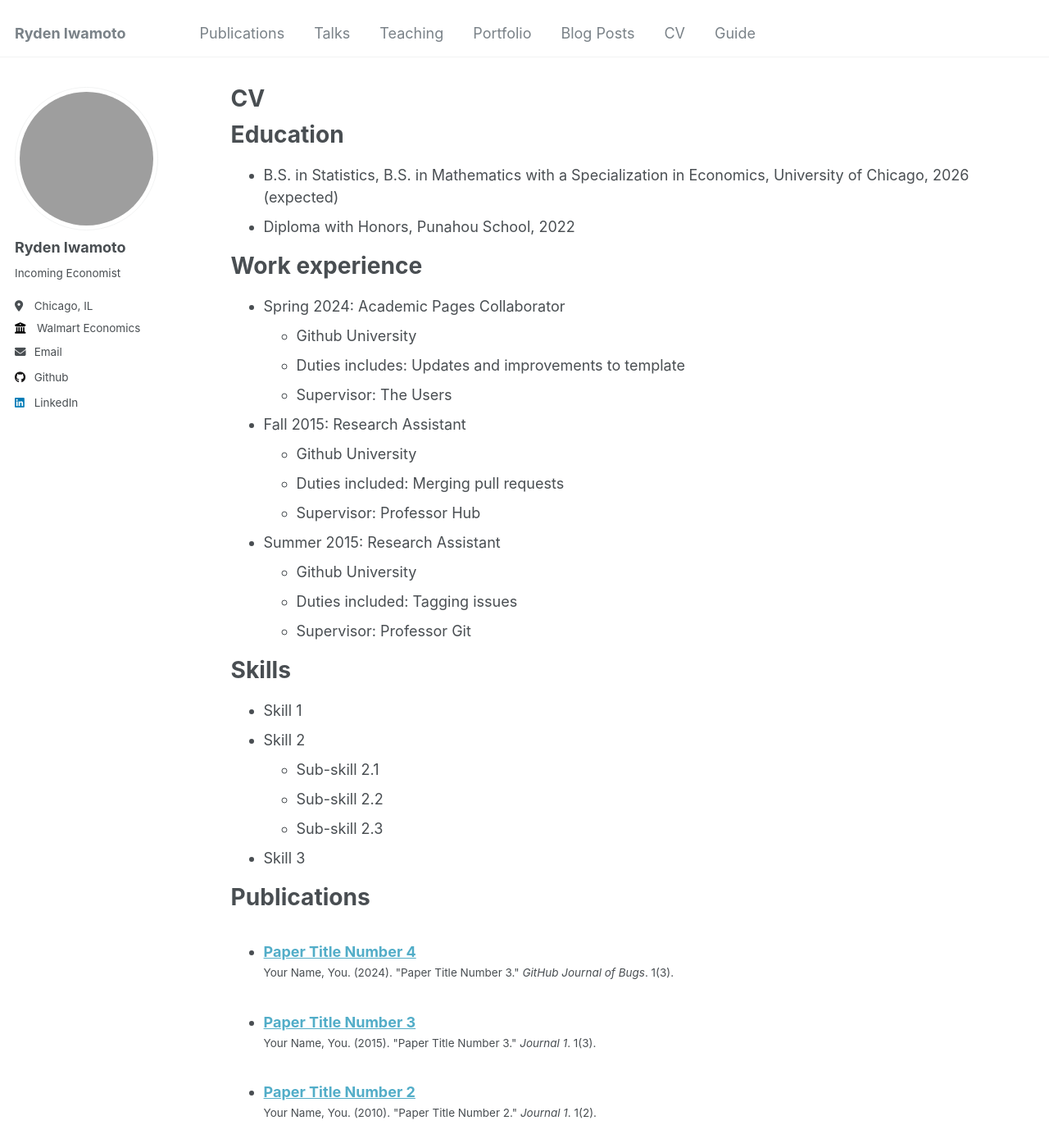
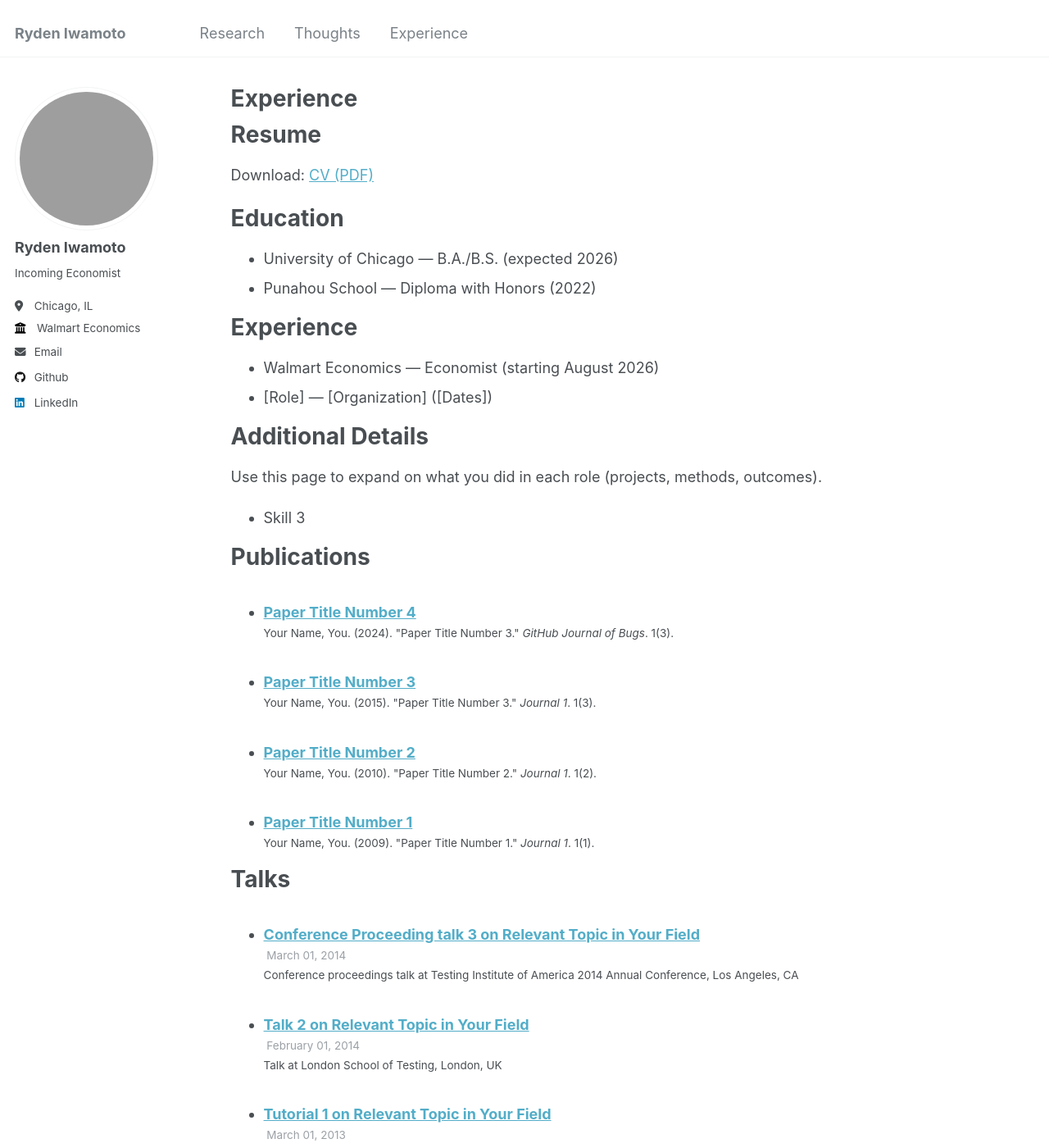
Before and after one commit to rydeniwamoto/rydeniwamoto.github.io, a Jekyll site: the page built from _pages/cv.md, in a window 1280 px wide and 1400 px high. Shown: the whole window at 82% size. Built offline with Jekyll 4.4.1, drawn with Linux system fonts in a browser that asks for light colours.

Commit message:
Simplify nav to Research/Thoughts/Experience

```diff
--- a/_data/navigation.yml
+++ b/_data/navigation.yml
@@ -5,23 +5,11 @@
 # prevent it from being included in the site.
 
 main:
-  - title: "Publications"
-    url: /publications/
+  - title: "Research"
+    url: /research/
 
-  - title: "Talks"
-    url: /talks/
+  - title: "Thoughts"
+    url: /thoughts/
 
-  - title: "Teaching"
-    url: /teaching/
-
-  - title: "Portfolio"
-    url: /portfolio/
-
-  - title: "Blog Posts"
-    url: /year-archive/
-
-  - title: "CV"
-    url: /cv/
-
-  - title: "Guide"
-    url: /markdown/
+  - title: "Experience"
+    url: /experience/
--- a/_pages/cv.md
+++ b/_pages/cv.md
@@ -1,43 +1,32 @@
 ---
 layout: archive
-title: "CV"
-permalink: /cv/
+title: "Experience"
+permalink: /experience/
 author_profile: true
 redirect_from:
+  - /cv/
   - /resume
 ---
 
 {% include base_path %}
 
+Resume
+======
+Download: [CV (PDF)](/files/cv.pdf)
+
 Education
 ======
-* B.S. in Statistics, B.S. in Mathematics with a Specialization in Economics, University of Chicago, 2026 (expected)
-* Diploma with Honors, Punahou School, 2022
+* University of Chicago — B.A./B.S. (expected 2026)
+* Punahou School — Diploma with Honors (2022)
 
-Work experience
+Experience
 ======
-* Spring 2024: Academic Pages Collaborator
-  * Github University
-  * Duties includes: Updates and improvements to template
-  * Supervisor: The Users
+* Walmart Economics — Economist (starting August 2026)
+* [Role] — [Organization] ([Dates])
 
-* Fall 2015: Research Assistant
-  * Github University
-  * Duties included: Merging pull requests
-  * Supervisor: Professor Hub
-
-* Summer 2015: Research Assistant
-  * Github University
-  * Duties included: Tagging issues
-  * Supervisor: Professor Git
-
-Skills
+Additional Details
 ======
-* Skill 1
-* Skill 2
-  * Sub-skill 2.1
-  * Sub-skill 2.2
-  * Sub-skill 2.3
+Use this page to expand on what you did in each role (projects, methods, outcomes).
 * Skill 3
 
 Publications
--- a/_pages/year-archive.html
+++ b/_pages/year-archive.html
@@ -1,9 +1,10 @@
 ---
 layout: archive
-permalink: /year-archive/
-title: "Blog posts"
+permalink: /thoughts/
+title: "Thoughts"
 author_profile: true
 redirect_from:
+  - /year-archive/
   - /wordpress/blog-posts/
 ---
 
```
Also changed, not shown: _pages/research.md (added, +18 -0 lines).
